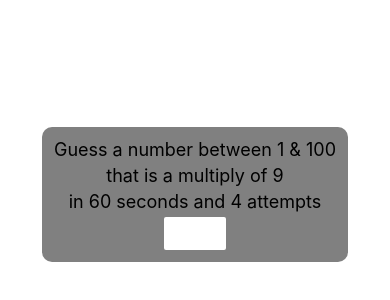
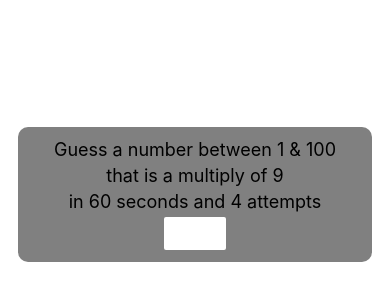
Before and after one commit to eric3318/cs5520-mobile-development, a React Native app: screen / in a window 390 px wide. Shown: the part 256-556 px from the top of the page. Built offline with nearby package versions, Linux system fonts and the light colour scheme.

Commit message:
conditionally render based on guess submission correctness

```diff
--- a/screens/Game.jsx
+++ b/screens/Game.jsx
@@ -58,7 +58,38 @@ export default function Game({ lastDigit, onRestart }) {
         <View style={styles.restartButton}>
           <Button title="RESTART" color="white" onPress={onRestart} />
         </View>
-        <View style={styles.gameContainer}>
+        {lastGuess ? (
+          <View style={styles.card}>
+            {parseInt(lastGuess) === target ? (
+              <>
+                <Text style={styles.text}>You guessed correct!</Text>
+                <Text style={styles.text}>Attempts used: {guessCount}</Text>
+                <img
+                  src={`https://picsum.photos/id/${parseInt(lastGuess)}/100/100`}
+                  alt="winning image"
+                />
+                <View style={styles.startButton}>
+                  <Button title="NEW GAME" color="white" />
+                </View>
+              </>
+            ) : (
+              <>
+                <Text style={styles.text}>You did not guess correct!</Text>
+                <Text style={styles.text}>
+                  You should guess{' '}
+                  {parseInt(lastGuess) > target ? 'lower' : 'higher'}.
+                </Text>
+                <View style={styles.startButton}>
+                  <Button title="TRY AGAIN" color="white" />
+                </View>
+                <View style={styles.startButton}>
+                  <Button title="END GAME" color="white" />
+                </View>
+              </>
+            )}
+          </View>
+        ) : (
+          <View style={styles.card}>
             <Text style={styles.text}>Guess a number between 1 & 100</Text>
             <Text style={styles.text}>that is a multiply of {lastDigit}</Text>
             <Text style={styles.text}>in 60 seconds and 4 attempts</Text>
@@ -93,6 +124,7 @@ export default function Game({ lastDigit, onRestart }) {
               </>
             )}
           </View>
+        )}
       </View>
     </View>
   );
@@ -116,10 +148,11 @@ const styles = StyleSheet.create({
     borderRadius: 5,
     backgroundColor: 'blue',
   },
-  gameContainer: {
+  card: {
     alignItems: 'center',
     rowGap: 5,
-    padding: 12,
+    paddingVertical: 12,
+    paddingHorizontal: 36,
     borderRadius: 10,
     backgroundColor: 'gray',
   },
```
Lines whose indentation alone changed are shown as unchanged.
